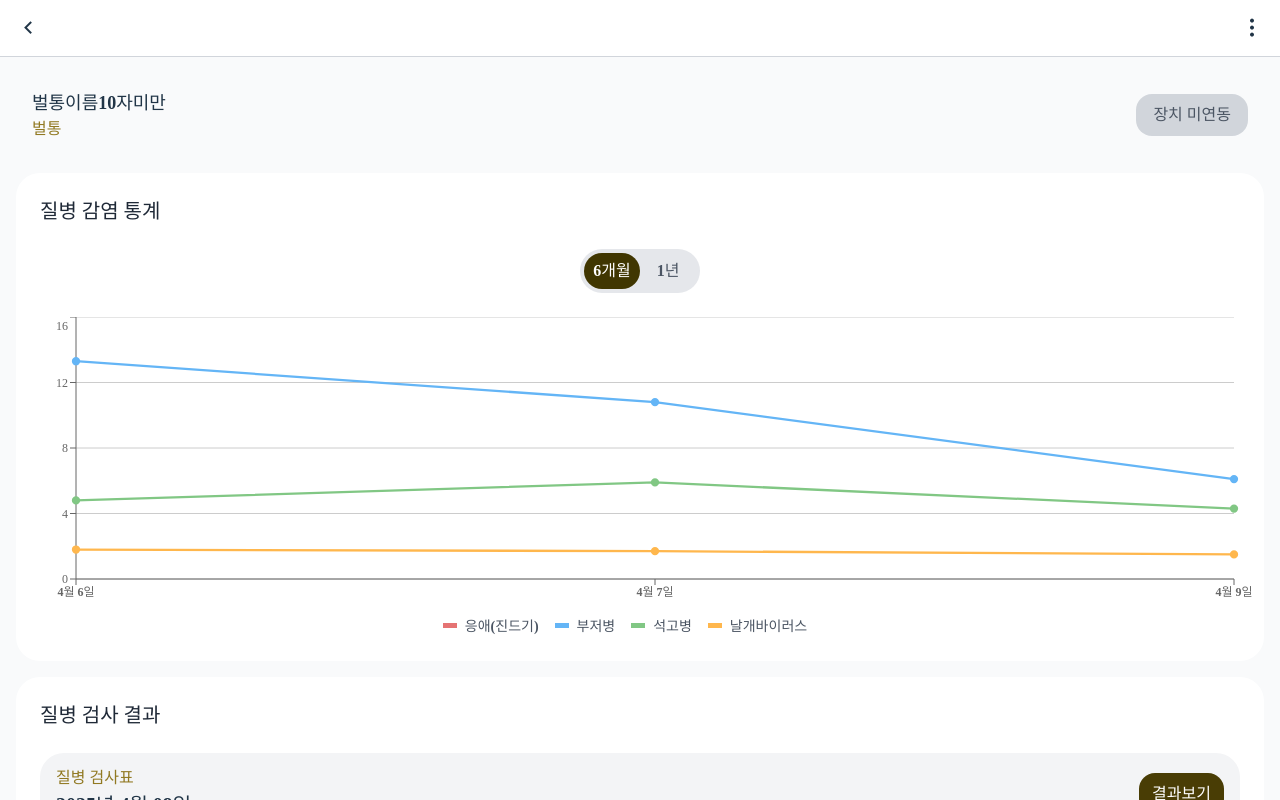
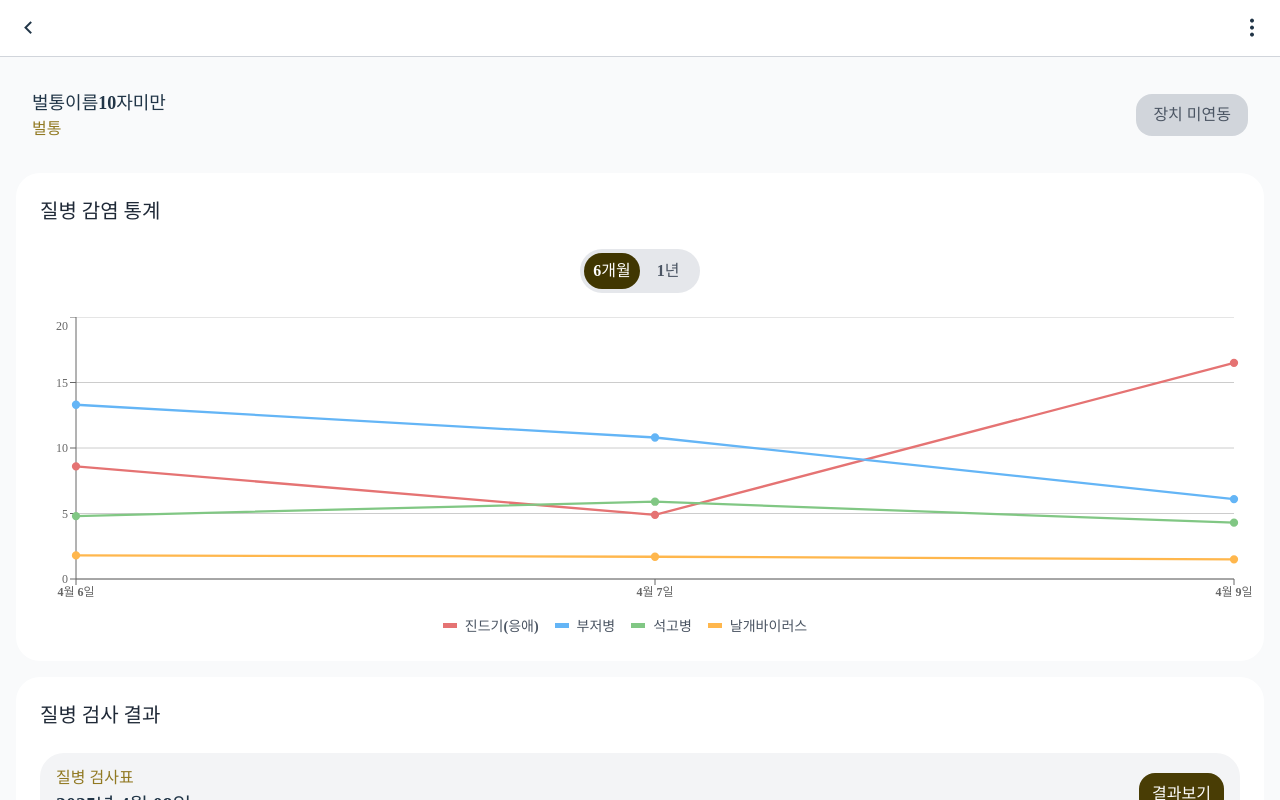
Before and after one commit to TwinKay/Bee_Careful, a React (Vite) app in the folder FE/beecareful/: page / in a window 1280 px wide. Both pictures are taken after a click on the button "Go to Beehive Detail (id:1)". Built offline with nearby package versions, Linux system fonts and the light colour scheme; a web font is replaced by a local one.

Commit message:
fix: 라벨 진드기(응애)로 수정

```diff
--- a/FE/beecareful/src/components/diagnosis/DiagnosisLineChart.tsx
+++ b/FE/beecareful/src/components/diagnosis/DiagnosisLineChart.tsx
@@ -53,10 +53,10 @@ const DiagnosisLineChart: React.FC<ChartPropsType> = ({ data }) => {
 
       return {
         name: `${monthDate}`,
-        '진드기(응애)': item.diagnosis.larva?.varroaRatio,
-        부저병: item.diagnosis.larva?.foulBroodRatio,
-        석고병: item.diagnosis.larva?.chalkBroodRatio,
-        날개바이러스: item.diagnosis.imago?.dwvRatio,
+        '진드기(응애)': item.diagnosis.larva.varroaRatio,
+        부저병: item.diagnosis.larva.foulBroodRatio,
+        석고병: item.diagnosis.larva.chalkBroodRatio,
+        날개바이러스: item.diagnosis.imago.dwvRatio,
       };
     });
   }, [data]);
@@ -84,7 +84,7 @@ const DiagnosisLineChart: React.FC<ChartPropsType> = ({ data }) => {
           content={<CustomTooltip />}
         />
         <Legend content={<CustomLegend />} />
-        <Line dataKey="응애(진드기)" strokeWidth={2.3} stroke="#E57373" fill="#E57373" />
+        <Line dataKey="진드기(응애)" strokeWidth={2.3} stroke="#E57373" fill="#E57373" />
         <Line dataKey="부저병" strokeWidth={2.3} stroke="#64B5F6" fill="#64B5F6" />
         <Line dataKey="석고병" strokeWidth={2.3} stroke="#81C784" fill="#81C784" />
         <Line dataKey="날개바이러스" strokeWidth={2.3} stroke="#FFB74D" fill="#FFB74D" />
```
